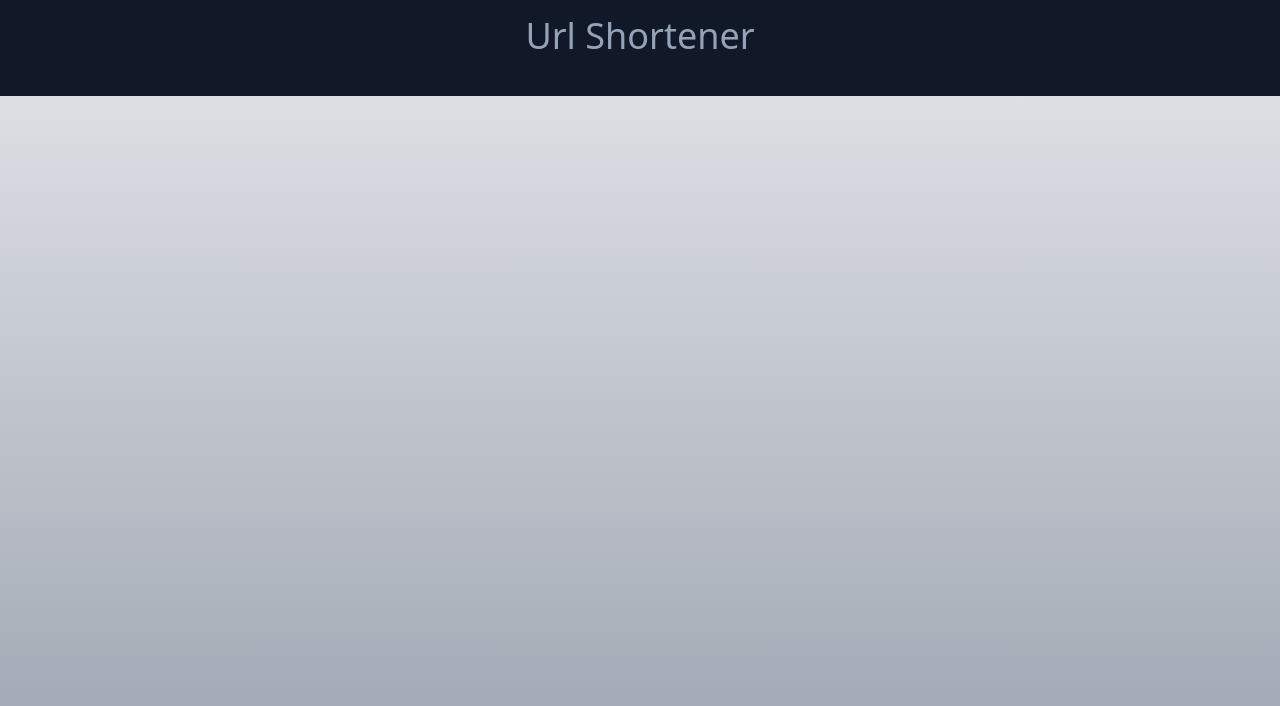
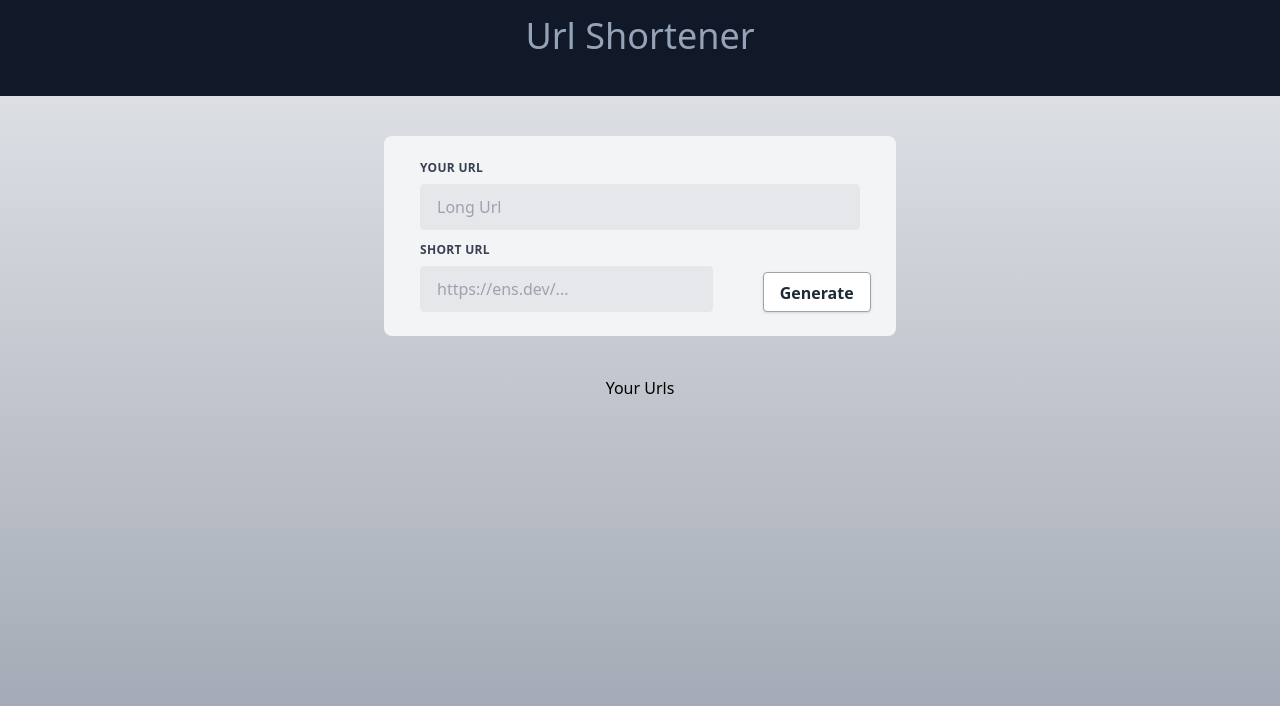
Before and after one commit to DerEns86/url-shortener, an Angular app in the folder frontend/: page / in a window 1280 px wide. Shown: the top 706 px of the page. Built offline with nearby package versions, Linux system fonts and the light colour scheme.

Commit message:
feature: frontend implement form

```diff
--- a/frontend/src/app/app.routes.ts
+++ b/frontend/src/app/app.routes.ts
@@ -1,3 +1,4 @@
 import { Routes } from '@angular/router';
+import { MainComponent } from './pages/main/main.component';
 
-export const routes: Routes = [];
+export const routes: Routes = [{ path: '', component: MainComponent }];
--- /dev/null
+++ b/frontend/src/app/pages/main/main.component.html
@@ -0,0 +1,59 @@
+<section class="flex justify-center align-center">
+  <div class="max-w-lg w-full bg-gray-100 rounded-lg mt-10">
+    <form [formGroup]="submitForm" (ngSubmit)="onSubmit()" class="p-6">
+      <div class="w-full px-3">
+        <label
+          class="block uppercase tracking-wide text-gray-700 text-xs font-bold mb-2"
+          for="sourceUrl"
+        >
+          Your URL
+        </label>
+        <input
+          class="appearance-none block w-full bg-gray-200 text-gray-700 border border-gray-200 rounded py-3 px-4 mb-3 leading-tight focus:outline-none focus:bg-white focus:border-gray-500"
+          id="sourceUrl"
+          type="text"
+          placeholder="Long Url"
+          formControlName="sourceUrl"
+        />
+      </div>
+      <div class="flex items-end justify-between px-3">
+        <div class="w-full md:w-2/3">
+          <label
+            class="block uppercase tracking-wide text-gray-700 text-xs font-bold mb-2"
+            for="targetUrl"
+          >
+            Short Url
+          </label>
+          <input
+            class="appearance-none block w-full bg-gray-200 text-gray-700 border border-gray-200 rounded py-3 px-4 leading-tight focus:outline-none focus:bg-white focus:border-gray-500"
+            id="targetUrl"
+            type="text"
+            placeholder="https://ens.dev/..."
+            formControlName="targetUrl"
+            readonly
+          />
+        </div>
+        <div class="w-full md:w-1/6 mr-6">
+          <button
+            class="bg-white hover:bg-gray-900 hover:text-white transition duration-700 ease-in-out text-gray-800 font-semibold py-2 px-4 border border-gray-400 rounded shadow max-h-10"
+          >
+            Generate
+          </button>
+        </div>
+      </div>
+    </form>
+  </div>
+</section>
+
+<!-- Just for testing -->
+
+<div class="flex justify-center items-center mt-10 flex-col">
+  <h3>Your Urls</h3>
+  <div>
+    <ul>
+      @for (url of urls; track url){
+      <li>{{ url.sourceUrl }} - {{ url.targetUrl }}</li>
+      }
+    </ul>
+  </div>
+</div>
--- /dev/null
+++ b/frontend/src/app/pages/main/main.component.ts
@@ -0,0 +1,37 @@
+import { Component, inject } from '@angular/core';
+import { FormBuilder, ReactiveFormsModule } from '@angular/forms';
+
+@Component({
+  selector: 'app-main',
+  standalone: true,
+  imports: [ReactiveFormsModule],
+  templateUrl: './main.component.html',
+  styleUrl: './main.component.scss',
+})
+export class MainComponent {
+  private fb: FormBuilder = inject(FormBuilder);
+  urls: { sourceUrl: string | null; targetUrl: string | null }[] = [];
+
+  submitForm = this.fb.group({
+    sourceUrl: [''],
+    targetUrl: [''],
+  });
+
+  onSubmit() {
+    const hoster = 'https://ens.dev';
+    this.submitForm.patchValue({
+      targetUrl: hoster + '/' + this.generateUuid(),
+    });
+    console.log(this.submitForm.value);
+    this.urls.push({
+      sourceUrl: this.submitForm.value.sourceUrl || null,
+      targetUrl: this.submitForm.value.targetUrl || null,
+    });
+    console.log('urls', this.urls);
+    this.submitForm.patchValue({ sourceUrl: '' });
+  }
+
+  generateUuid() {
+    return Date.now().toString(36);
+  }
+}
```
Also changed, not shown: frontend/src/app/pages/main/main.component.scss (added), 1 other file (tests, documents, lock files or other folders).
